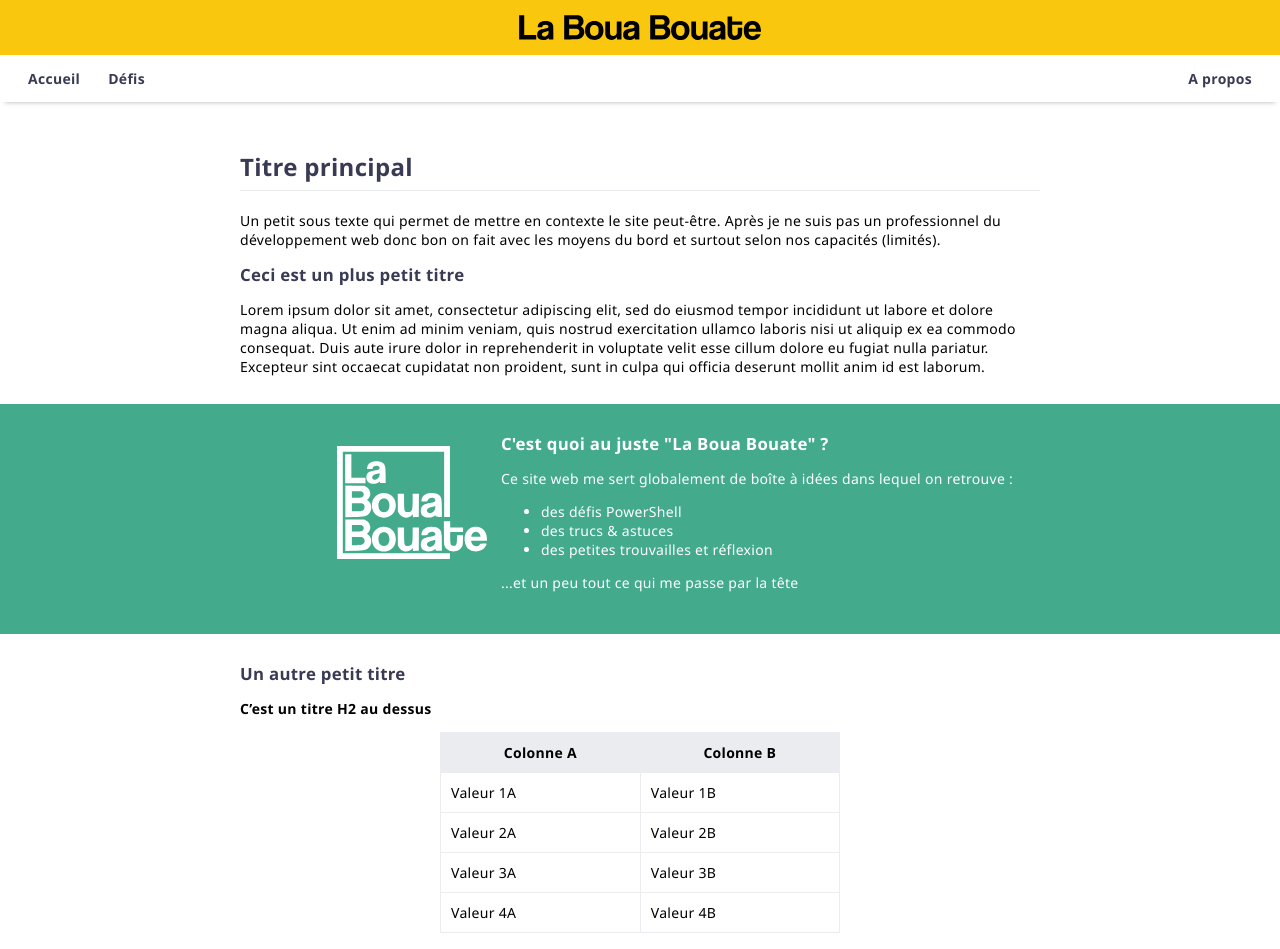
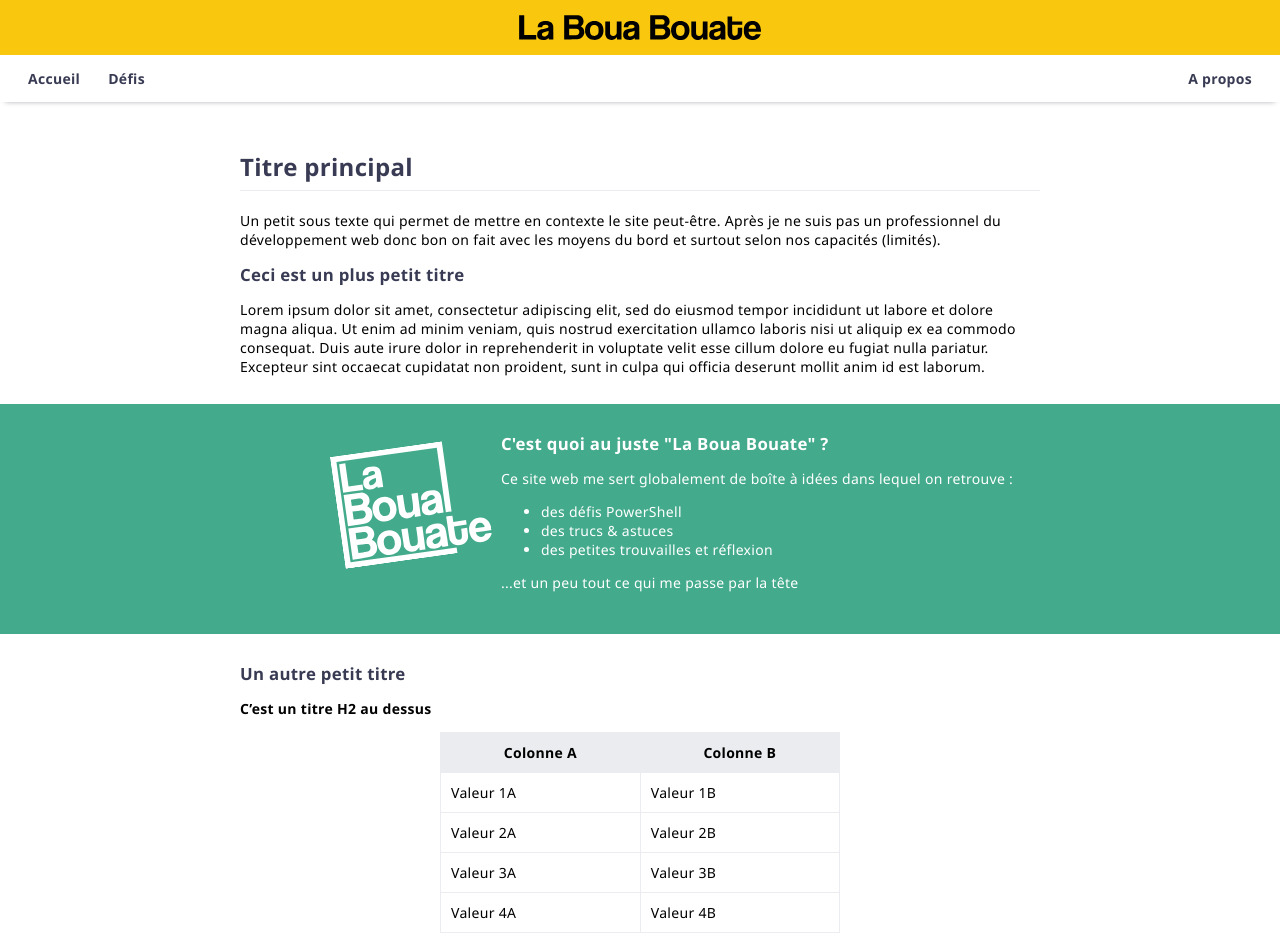
Before and after one commit to leobouard/leobouard.github.io, a Jekyll site: the page built from index.md, in a window 1280 px wide. Shown: the top 949 px of the page. Built offline with Jekyll 4.4.1, drawn with Linux system fonts in a browser that asks for light colours; our own code applies the rules of GitHub Pages for plain Markdown files.

Commit message:
Update style.scss

```diff
--- a/assets/css/style.scss
+++ b/assets/css/style.scss
@@ -113,12 +113,13 @@ section {
         .heroContent {
             color: #fff;
             font-weight: 500;
-            max-width: 800px;
+            vertical-align: center;
 
             .heroImage {
                 width: 150px;
                 float: left;
                 margin: 1em;
+                transform: rotate(-8deg);
             }
 
             .heroText {
@@ -129,10 +130,7 @@ section {
                     font-weight: 700;
                 }
             }
-
-
         }
-
     }
 
     /* --- TEXT --- */
```
